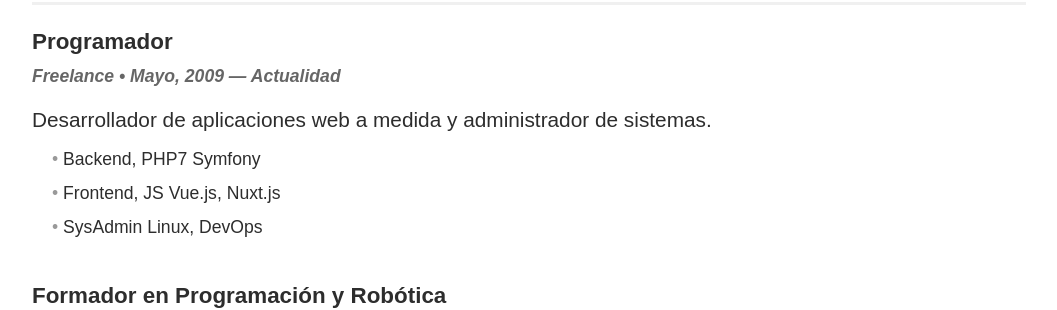
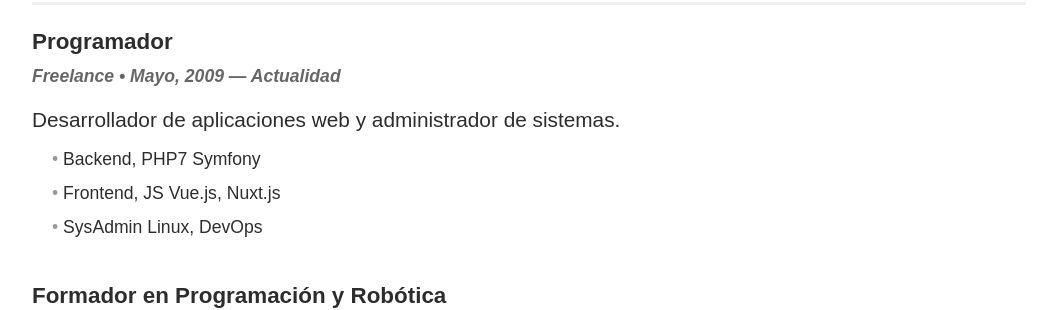
Before and after one commit to migueabellan/migueabellan.github.io, a Jekyll site: the page built from index.html, in a window 1280 px wide and 900 px high, scrolled down 467 px. Shown: the part 152-462 px from the top of the window, without its empty margins (111-1168 px from the left). Built offline with Jekyll 4.4.1, drawn with Linux system fonts in a browser that asks for light colours; nearby versions of some CDN libraries.

Commit message:
Update experience.yml

```diff
--- a/_data/experience.yml
+++ b/_data/experience.yml
@@ -1,7 +1,7 @@
 - company: Programador
   position: Freelance
   duration: Mayo, 2009 &mdash; Actualidad
-  summary: Desarrollador de aplicaciones web a medida y administrador de sistemas.
+  summary: Desarrollador de aplicaciones web y administrador de sistemas.
   items:
     - Backend, PHP7 Symfony
     - Frontend, JS Vue.js, Nuxt.js
```
